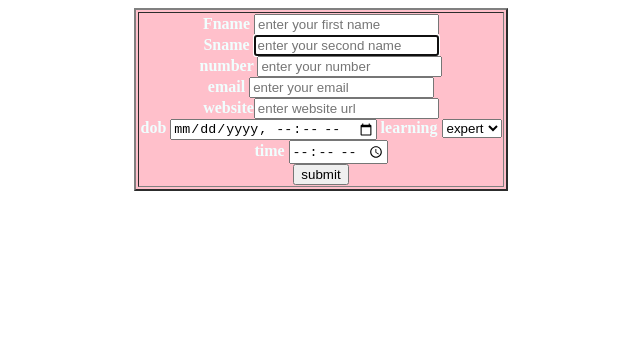
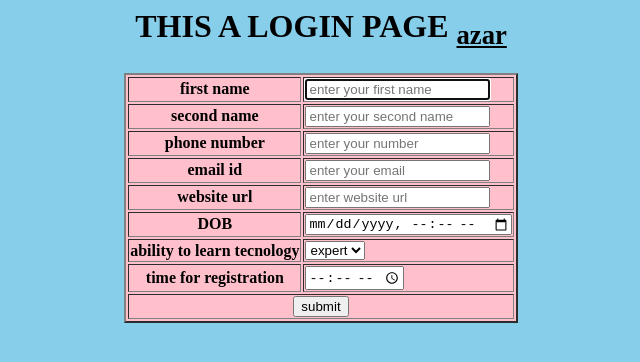
Before and after one commit to mohammedazar-azar/for-u-, a plain HTML site: page index.html in a window 1280 px wide. Shown: the whole page, without its empty margins (319-959 px from the left). Drawn offline with Linux system fonts and the light colour scheme.

Commit message:
Update index.html

```diff
--- a/index.html
+++ b/index.html
@@ -1,41 +1,54 @@
-<!DOCTYPE html>
-<html lang="en">
+<html>
+    <head>
 
-<head>
         <style>
-    .a
+            #a
             {
                 margin: auto;
+                position: sticky;
+                background-color:pink;
+
+
+
+
+            }
+            body{
+                background-color: skyblue;
+            }
+            h1{
                 text-align: center;
-        background-color:pink;
-        color: azure;
             }
         </style>
 </head>
+    <body>
+       <script>
 
-<body>
 
-</body>
-<table border="2" class="a">
-
-<th>
-    <form>
-
-        <label>Fname  <input type="text" required="textonly"  placeholder="enter your first name"></label><br>
-        <label>Sname  <input type="text" placeholder="enter your second name" required="textonly" autofocus></label><br>
-        <label>number <input type="number" placeholder="enter your number" required></label><br>
-        <label>email  <input type="email" placeholder="enter your email" required></label><br>
-        <label>website<input type="url" placeholder="enter website url" required></label><br>
-        <label>dob    <input type="datetime-local" required></label>
-        <label>learning <select><option>expert</option><option>good</option><option>bot</option></select></label><br>
-        <label>time   <input type="time"></label><br>
+         alert("this just a demo")
 
 
 
-<button class="b">submit</button>
-    </form>
-</th>
+       </script>
+
+    </body>
+    <h1>THIS A LOGIN PAGE <SUB><u>azar</u></SUB></h1>
+    <form>
+
+<table border="2" id="a">
 
 
+<tr><th>first name</th><td><input type="text" placeholder="enter your first name" required="textonly" autofocus></td></tr>
+<tr><th>second name</th><td><input type="text" placeholder="enter your second name" required="textonly"></td></tr>
+<tr><th>phone number</th><td><input type="number" placeholder="enter your number" required></td></tr>
+<tr><th>email id</th><td><input type="email" placeholder="enter your email" required></td></tr>
+<tr><th>website url</th><td><input type="url" placeholder="enter website url" required></td></tr>
+<tr><th>DOB</th><td><input type="datetime-local" required></td></tr>
+<tr><th>ability to learn tecnology</th><td> <select><option>expert</option><option>good</option><option>bot</option></select></td></tr>
+<tr><th>time for registration</th><td><input type="time" required></td></tr>
+<tr>
+    <th colspan="2"><button>submit</button></th>
+</tr>
+
 </table>
+</form>
 </html>
```
Lines whose indentation alone changed are shown as unchanged.
